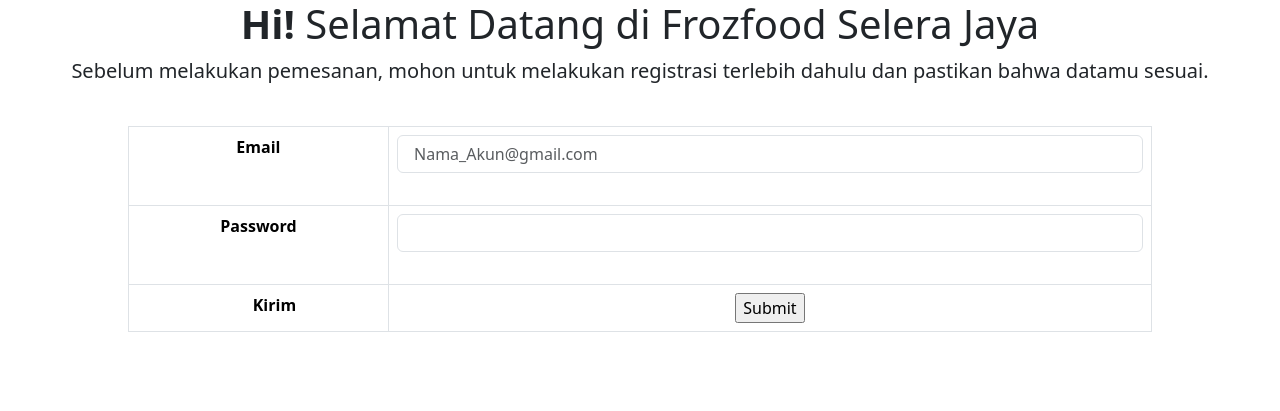
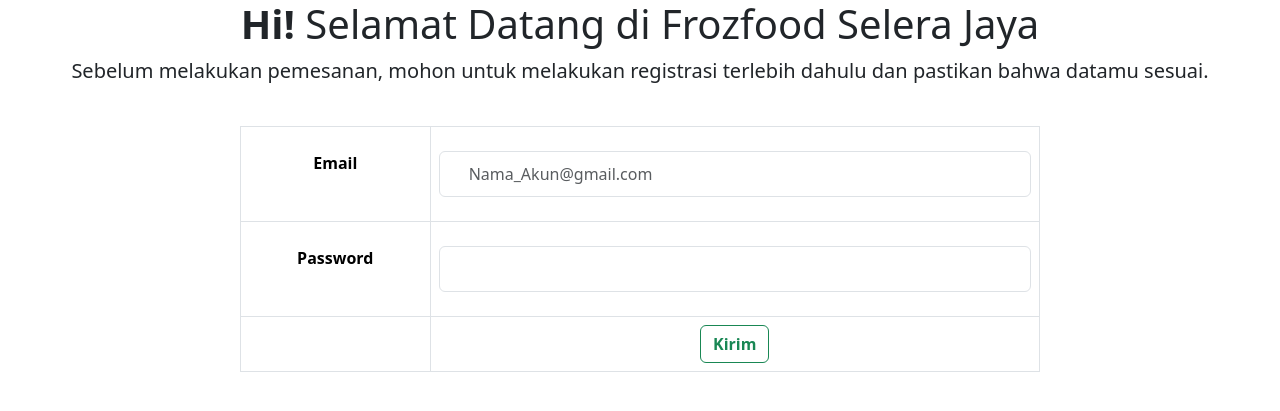
Before and after one commit to dilanaisya/Tubes-kel-3-proweb_frozen-food, a PHP site: page / in a window 1280 px wide. Shown: the top 411 px of the page. Run offline with PHP 8.4, Linux system fonts and the light colour scheme.

Commit message:
Menghapus 1 button lanjut di halaman 3 dan update halaman 1

```diff
--- a/CekUlang.html
+++ b/CekUlang.html
@@ -12,16 +12,15 @@
     <!-- Konfirmasi Pesanan -->
      <div class="card m-4">
      <div class="card-body">
-        <h3>Keranjang Belanja</h3>
+        <h3 class="mb-3">Keranjang Belanja</h3>
 
         <div id="daftarproduk"></div>
         <hr>
         <h5>Total Harga: <span class="totalharga"></span></h5>
             <a href="co.html">
                 <button type="button" class="btn btn-outline-success"><b>Lanjut</b></button></a>
+            <a href="menu.html" class="btn btn-secondary">Kembali</a>
 
-            <a href="menu.html" class="btn btn-secondary">Kembali</a>
-            <a href="co.html" class="btn btn-success">Lanjut Checkout</a>
     </div>
     </div>
 
--- a/index.html
+++ b/index.html
@@ -12,23 +12,24 @@
     <p style="font-size:20px; text-align: center;">Sebelum melakukan pemesanan, mohon untuk melakukan registrasi terlebih dahulu dan pastikan bahwa datamu sesuai.</p><br>
     <div id="login">
         <form>
-            <table class="table table-bordered text-center mx-auto" style="width: 80%;">
+            <table class="table table-bordered text-center mx-auto" style="width: 800px;">
                 <tr>
-          <th><label for="username"> Email</label></th>
-           <td><input type="email" class="form-control" id="username" name="username" placeholder=" Nama_Akun@gmail.com"><br></td>
+          <th><label for="username" class="mt-3 mb-3"> Email</label></th>
+           <td><input type="email" class="form-control mt-3 mb-3" style="padding: 10px 25px;" id="username" name="username" placeholder=" Nama_Akun@gmail.com"></td>
                 </tr>
 
                 <tr>
-            <th><label for="password">Password</label></th>
-           <td><input type="Password" class="form-control" id="password" name="password"><br></td>
+            <th><label for="password" class="mt-3 mb-3">Password</label></th>
+           <td><input type="Password" class="form-control mt-3 mb-3" style="padding: 10px 25px;" id="password" name="password"></td>
                 </tr>
 
                 <tr>
-            <th><label for="kirim" class="px-3 mt-2"></label>Kirim</th>
-           <td><input type="submit" id="kirim" name="kirim"></td>
+            <th></th>
+           <td><button type="submit" class="btn btn-outline-success" id="kirim" name="kirim"><b>Kirim</b></td>
                 </tr>
 
             </table>
+
         </form>
         <script src="https://cdn.jsdelivr.net/npm/bootstrap@5.3.3/dist/js/bootstrap.bundle.min.js"></script>
     </div>
```
Also changed, not shown: login.html (deleted, +0 -30 lines), style4.css (+8 -4 lines).
